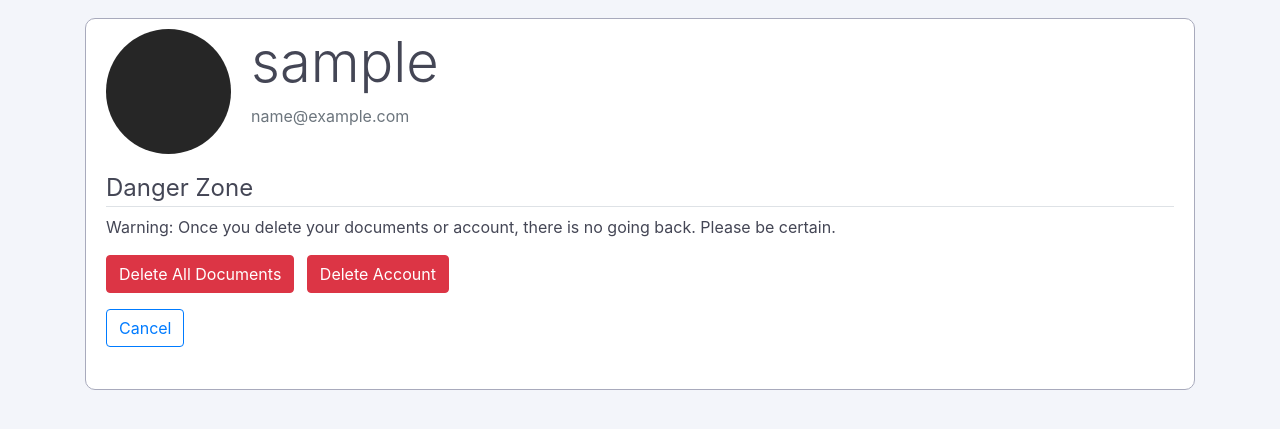
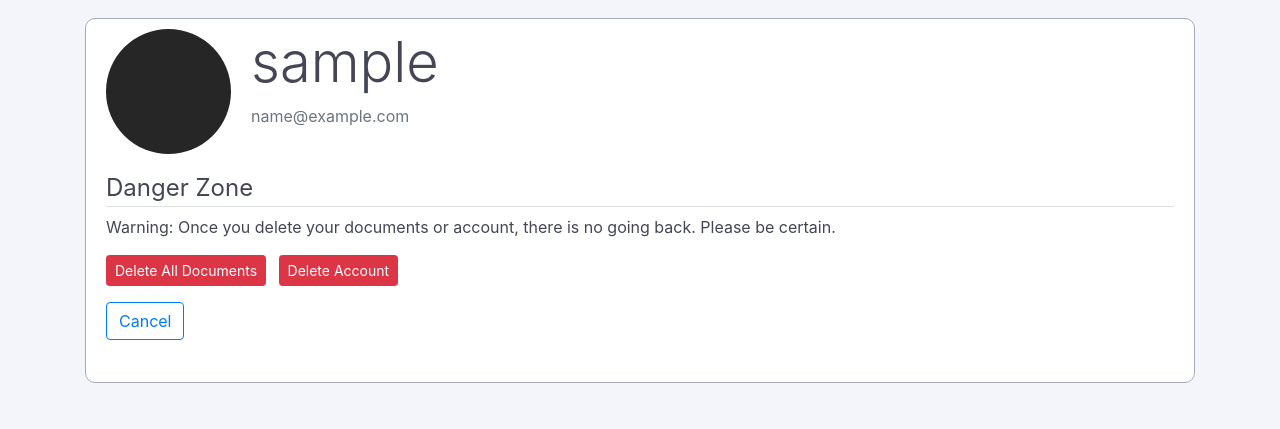
Before and after one commit to austinpkugler/voic, a Flask app: page /danger-zone in a window 1280 px wide. Shown: the part 62-491 px from the top of the page. Run offline with Flask 2, Linux system fonts and the light colour scheme; the visitor is signed in with stand-in values (Sample User, id 1); data comes from the database, SQL or seed files in the repository; some libraries are stand-ins or nearby versions.

Commit message:
Make danger buttons smaller

```diff
--- a/voic/templates/forms/account.html
+++ b/voic/templates/forms/account.html
@@ -14,7 +14,7 @@
         <legend class="border-bottom mb-2">Danger Zone</legend>
         <div class="form-group">
           <p class="form-control-label">In the Danger Zone you can irreversible delete your documents and account.</p>
-          <a class="btn btn-danger mr-2" href="{{ url_for('danger_zone') }}">Open Danger Zone</a>
+          <a class="btn btn-danger btn-sm mr-2" href="{{ url_for('danger_zone') }}">Open Danger Zone</a>
         </div>
       </fieldset>
     </form>
--- a/voic/templates/forms/danger-zone.html
+++ b/voic/templates/forms/danger-zone.html
@@ -14,8 +14,8 @@
         <legend class="border-bottom mb-2">Danger Zone</legend>
         <div class="form-group">
           <p class="form-control-label">Warning: Once you delete your documents or account, there is no going back. Please be certain.</p>
-          <a class="btn btn-danger mr-2" href="{{ url_for('delete_all_documents') }}">Delete All Documents</a>
-          <a class="btn btn-danger mr-2" href="{{ url_for('delete_account') }}">Delete Account</a>
+          <a class="btn btn-danger btn-sm mr-2" href="{{ url_for('delete_all_documents') }}">Delete All Documents</a>
+          <a class="btn btn-danger btn-sm mr-2" href="{{ url_for('delete_account') }}">Delete Account</a>
         </div>
         <div class="form-group">
             <a class="btn btn-outline-primary mr-2" href="{{ url_for('account') }}">Cancel</a>
```
